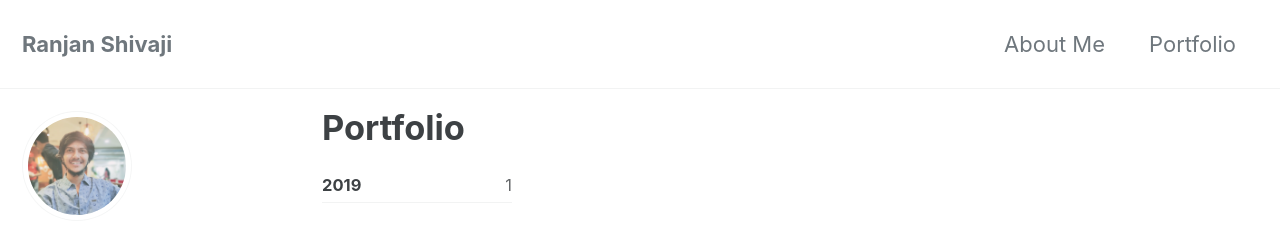
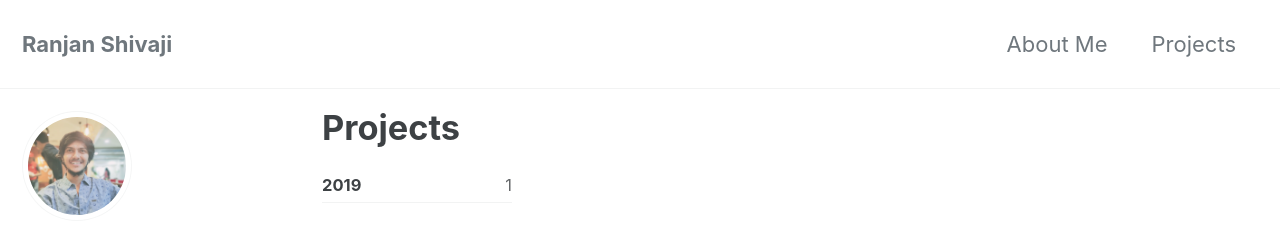
Before and after one commit to ranjanshivaji/ranjanshivaji.github.io, a Jekyll site: the page built from _pages/code.md, in a window 1280 px wide and 900 px high. Shown: the top 233 px of the window. Built offline with Jekyll 4.4.1, drawn with Linux system fonts in a browser that asks for light colours; cached includes are drawn as plain includes; nearby versions of some CDN libraries.

Commit message:
change portfolio to projects

```diff
--- a/_data/navigation.yml
+++ b/_data/navigation.yml
@@ -2,7 +2,7 @@
 main:
   - title: "About Me"
     url: /about/
-  - title: "Portfolio"
+  - title: "Projects"
     url: /portfolio/
   # - title: "Sample Posts"
   #   url: /year-archive/
--- a/_pages/code.md
+++ b/_pages/code.md
@@ -1,6 +1,6 @@
 ---
 layout: posts
-title: "Portfolio"
+title: "Projects"
 permalink: "/portfolio/"
 author_profile: true
 tags: [Javascript]
```
